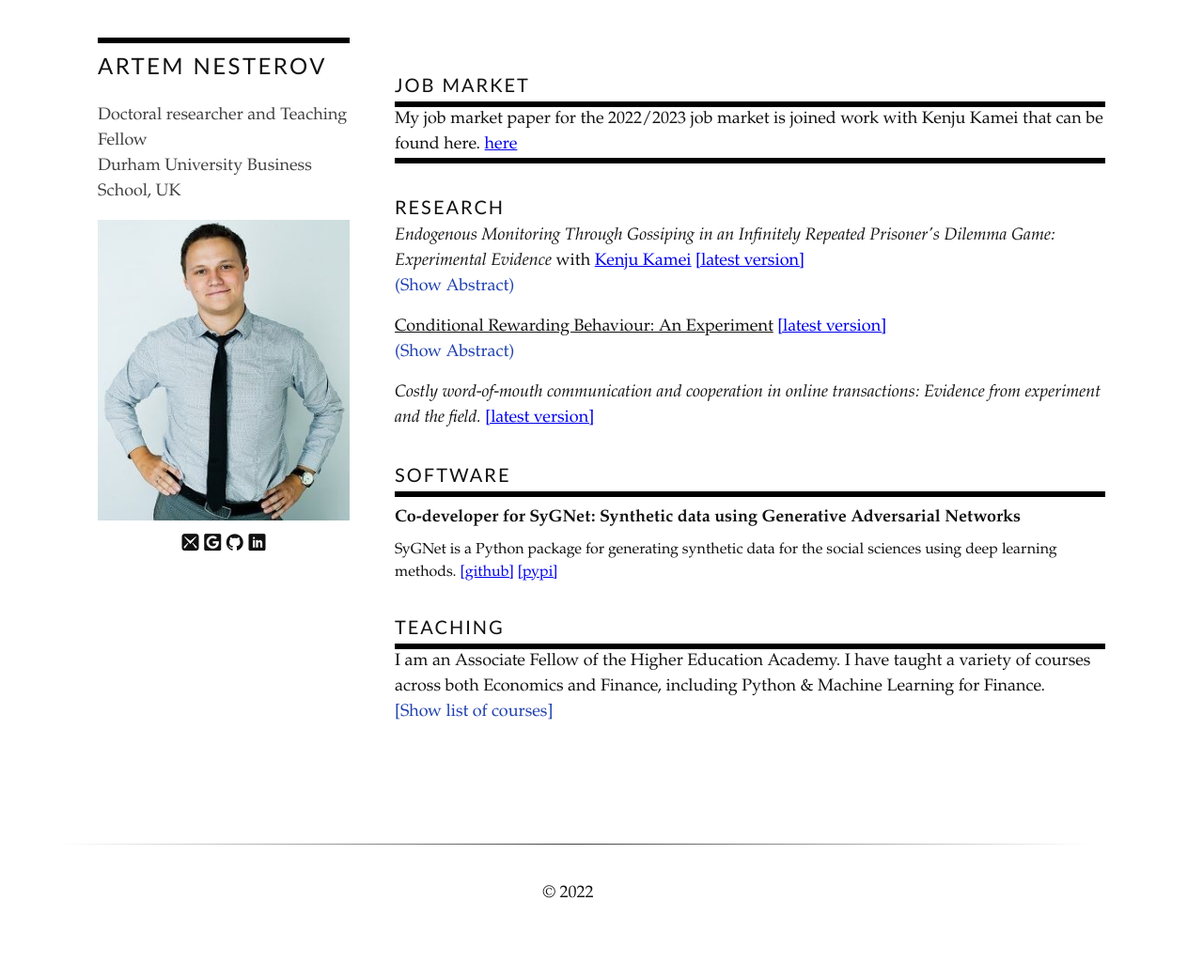
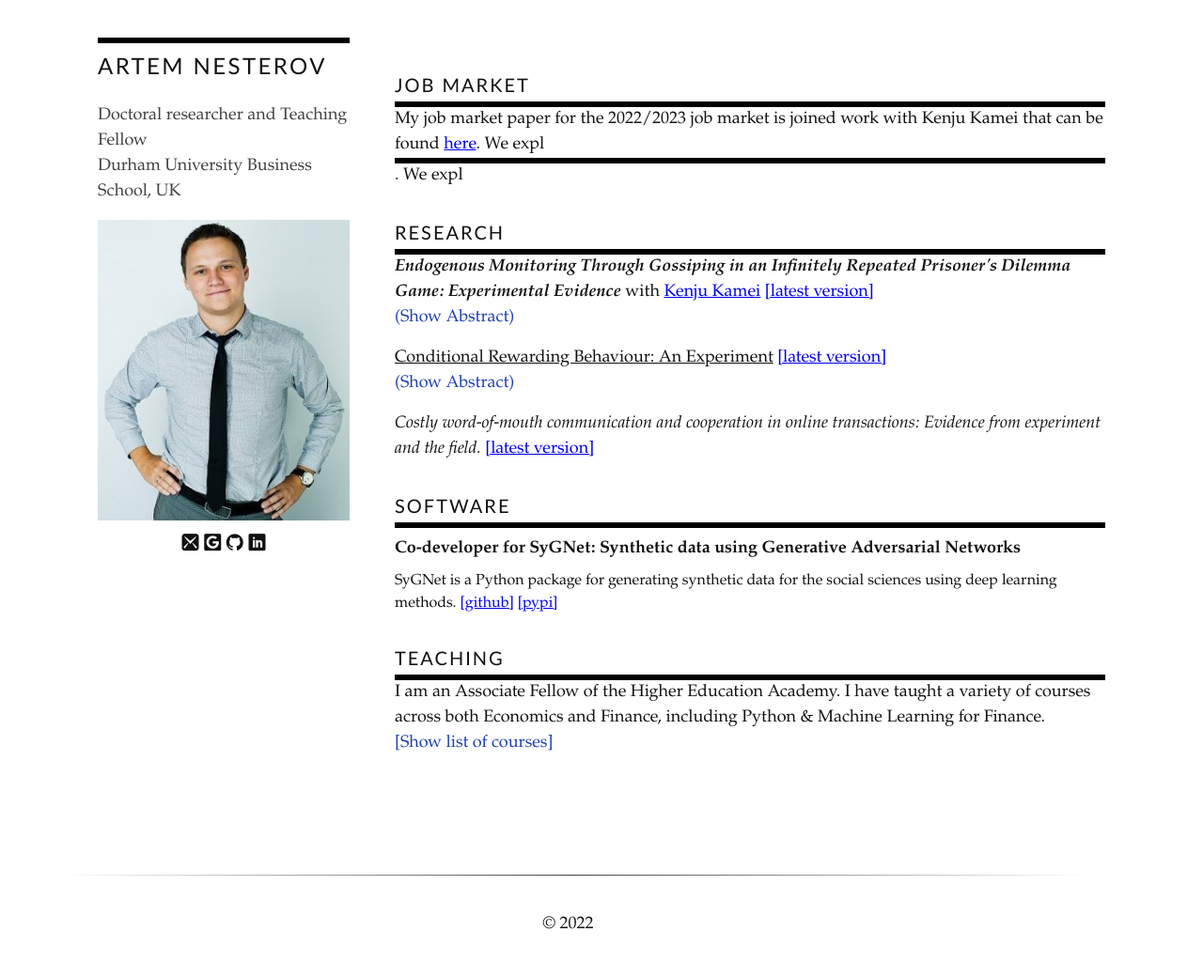
Before and after one commit to Mudassir-Nawaz/artem, a Jekyll site: the page built from index.md, in a window 1280 px wide. Shown: the whole page at 94% size. Built offline with Jekyll 4.4.1, drawn with Linux system fonts in a browser that asks for light colours; some web fonts are replaced; before the commit the page ends 1008 px from its top, so only the background shows below that.

Commit message:
testing visuals4

```diff
--- a/_data/jobmarket.yml
+++ b/_data/jobmarket.yml
@@ -1,4 +1,4 @@
-- job-market: My job market paper for the 2022/2023 job market is joined work with Kenju Kamei that can be found here.
+- job-market: My job market paper for the 2022/2023 job market is joined work with Kenju Kamei that can be found
 
   link-title: here
   link: "/assets/doc/MPRA_paper_100712.pdf"
--- a/_layouts/full-width.html
+++ b/_layouts/full-width.html
@@ -25,15 +25,15 @@
               <h1 class="text-bold text-xl my-1 tracking-widest">JOB MARKET</h1>
               {% for entry in site.data.jobmarket %}
               <div class="border-t-[6px] border-black font-serif">
-                {{ entry.job-market }} <a href="{{ entry.link }}" class="text-blue-600" style="all: revert;">{{ entry.link-title }}</a> {{job-market2 }}
+                {{ entry.job-market }} <a href="{{ entry.link }}" class="text-blue-600" style="all: revert;">{{ entry.link-title }}</a>. We expl
               </div>
               {% endfor %}
             </div>
             <div class="mb-8">
               <h1 class="text-bold text-xl my-1 tracking-widest">RESEARCH</h1>
-              <div class="border-t-[4px] border-black font-serif space-y-4">
+              <div class="border-t-[6px] border-black font-serif space-y-4">
                 <div>
-                  <span class="" style="font-style: italic; bold">Endogenous Monitoring Through Gossiping in an Infinitely Repeated Prisoner's Dilemma Game: Experimental Evidence</span> with <a style="all: revert;" href="https://sites.google.com/site/kenjukamei2011/">Kenju Kamei</a>
+                  <span class="" style="font-weight: bold; font-style: italic;">Endogenous Monitoring Through Gossiping in an Infinitely Repeated Prisoner's Dilemma Game: Experimental Evidence</span> with <a style="all: revert;" href="https://sites.google.com/site/kenjukamei2011/">Kenju Kamei</a>
                   <a target="_blank" href="{{'/assets/doc/MPRA_paper_100712.pdf'}}" download style="all: revert;">[latest version]</a>
                   <div>
                     <a id="show1" class="text-blue-800 cursor-pointer">(Show Abstract)</a>
```
